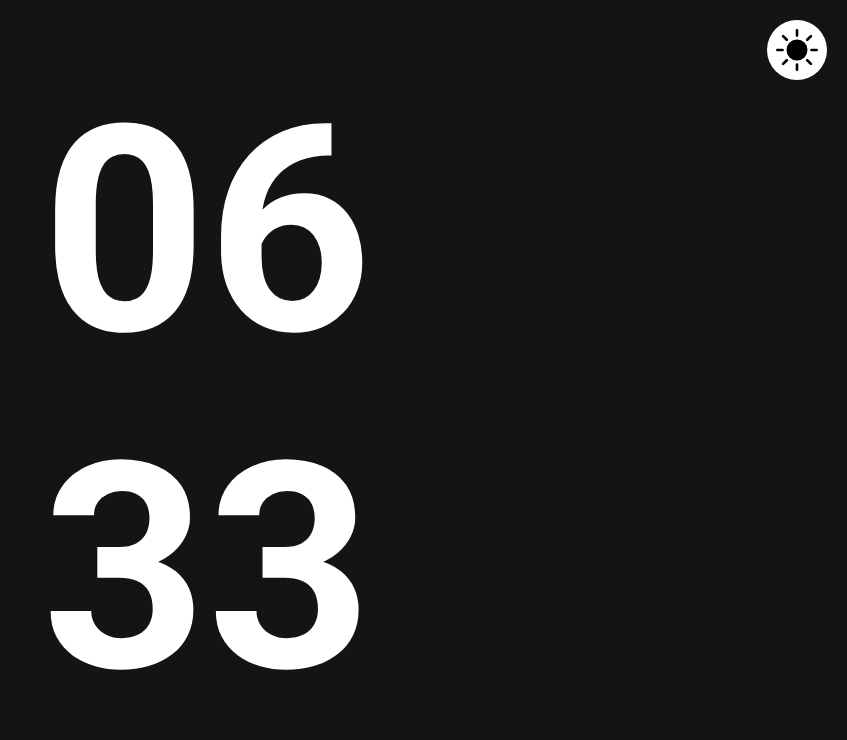
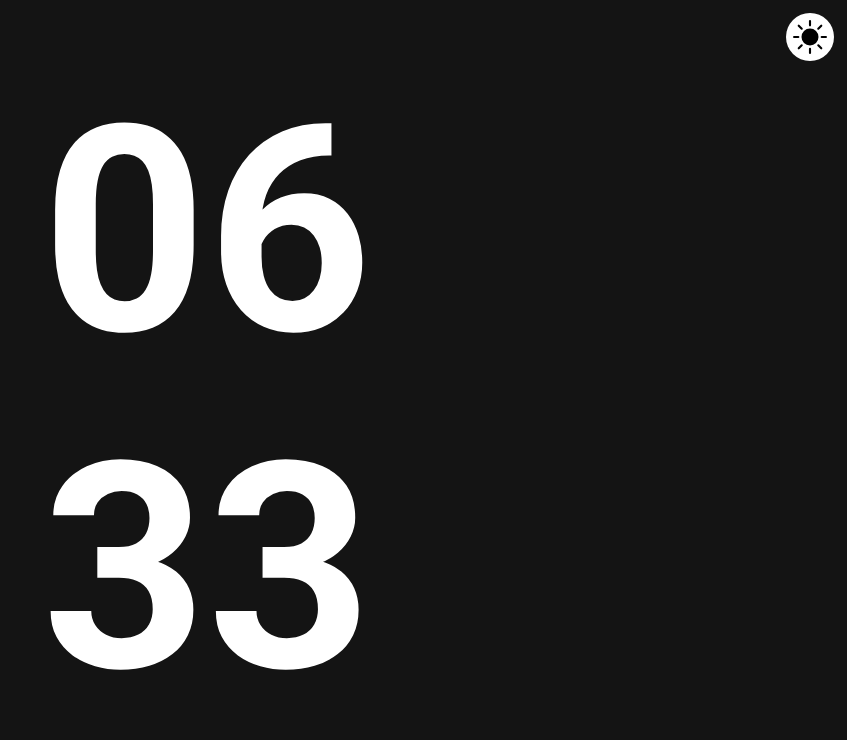
Before and after one commit to justamandd/clock, a plain HTML site: page index.html in a window 1280 px wide. Shown: the whole page, without its empty margins (433-1280 px from the left). Drawn offline with Linux system fonts and the light colour scheme.

Commit message:
pequenas alterações de css e adição do gitignore

```diff
--- a/css/main.css
+++ b/css/main.css
@@ -38,9 +38,9 @@
     --btn-toggle-theme: var(--btn-toggle-theme-light);
 }
 
-
-
-
+* {
+    user-select: none;
+}
 
 html,
 body {
@@ -82,9 +82,9 @@ header {
 
 .toggle-theme-container {
     position: fixed;
-    margin: 20px 20px 0 0;
-    width: 60px;
-    height: 60px;
+    margin: 1% 1% 0 0;
+    width: 3rem;
+    height: 3rem;
     background-color: var(--btn-toggle-theme);
     display: flex;
     justify-content: center;
@@ -94,6 +94,7 @@ header {
     -moz-border-radius: 50%;
     -ms-border-radius: 50%;
     -o-border-radius: 50%;
+    cursor: pointer;
 }
 
 .to-light.active,
```
Also changed, not shown: 1 other file.
